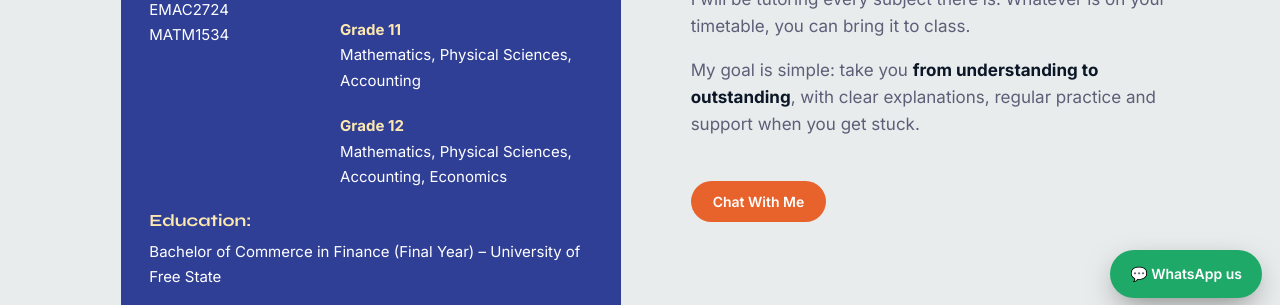
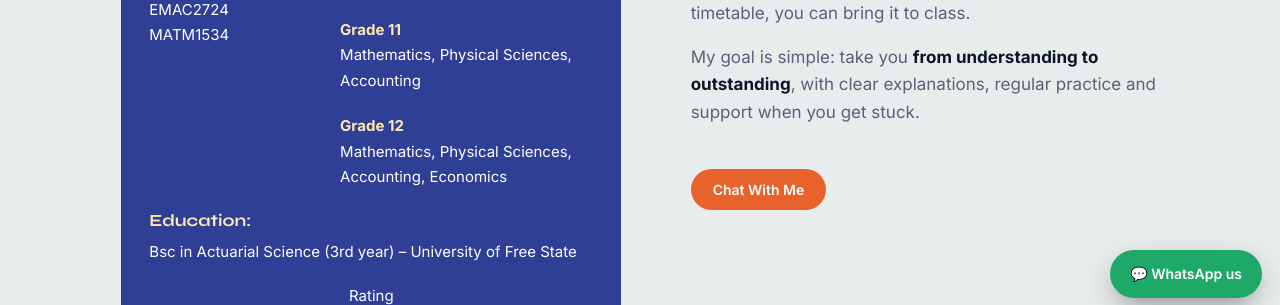
Before and after one commit to olugamutavhatsindi61-debug/CHEESE-ACADEMY, a plain HTML site: page tutor.html in a window 1280 px wide. Shown: the part 484-789 px from the top of the page. Drawn offline with Linux system fonts and the light colour scheme.

Commit message:
Update tutor.html

```diff
--- a/tutor.html
+++ b/tutor.html
@@ -27,7 +27,7 @@
 <div class="tl"><div class="cols">
 <div><h4>Modules:</h4><p>EECF 1614<br>EECF 1624<br>EMAC2724<br>MATM1534</p></div>
 <div><h4>Subjects:</h4><p><b>Grade 10</b><br>Mathematics</p><p><b>Grade 11</b><br>Mathematics, Physical Sciences, Accounting</p><p><b>Grade 12</b><br>Mathematics, Physical Sciences, Accounting, Economics</p></div></div>
-<h4>Education:</h4><p>Bachelor of Commerce in Finance (Final Year) – University of Free State</p></div>
+<h4>Education:</h4><p>Bsc in Actuarial Science (3rd year) – University of Free State</p></div>
 <div class="rt">Rating<span>★★★★★</span></div></div>
 <div class="rv"><div class="eye">Meet your tutor</div><h2>One tutor. Every subject.</h2>
 <p style="margin-top:16px">I will be tutoring every subject there is. Whatever is on your timetable, you can bring it to class.</p>
```
